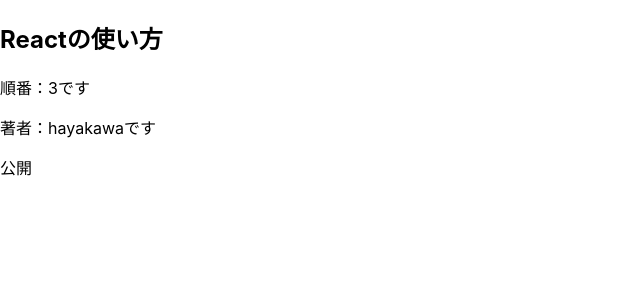
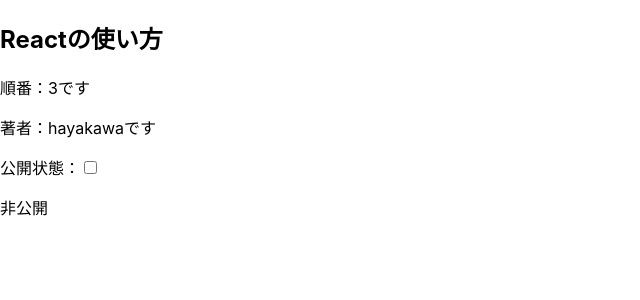
Before and after one commit to w8f/react-first-app, a React (Create React App) app in the folder react-sample/: page / in a window 1280 px wide. Shown: the top 300 px of the page, without its empty margins (0-640 px from the left). Built offline with nearby package versions, Linux system fonts and the light colour scheme.

Commit message:
コンポーネントのstateの設定・取得・変更について学習

```diff
--- a/react-sample/src/Article.jsx
+++ b/react-sample/src/Article.jsx
@@ -19,6 +19,13 @@
       <h2>{props.title}</h2>
       <p>順番：{props.order}です</p>
       <p>著者：{props.author}です</p>
+      <label htmlFor="check">公開状態：</label>
+      <input
+        id="check"
+        type="checkbox"
+        checked={props.isPublished}
+        onClick={() => props.toggle()}
+      ></input>
       <p>{publishState}</p>
     </div>
   );
--- a/react-sample/src/Blog.jsx
+++ b/react-sample/src/Blog.jsx
@@ -5,7 +5,38 @@
 class Blog extends React.Component {
   constructor(props) {
     super(props);
+    /**
+     * stateとは
+     * 1,コンポーネント内で管理する変数
+     * 2,ローカルステートと呼ばれる。
+     * 3,propsとして子コンポーネントに渡せる。
+     */
+
+    /**
+     * ★Stateの設定方法
+     * constructor()内で宣言
+     * オブジェクト型で記述
+     * Stateの中身が変わると、再度レンダリングされる。
+     */
+    this.state = {
+      isPublished: false,
+    };
   }
+
+  /**
+   * ★stateの変更方法
+   * setState()を使う
+   * 関数にラップするのが一般的
+   * setState()内に記述されたstateのみを変更。
+   */
+
+  // 公開状態を反転させる関数
+  togglePublished = () => {
+    this.setState({
+      isPublished: !this.state.isPublished,
+    });
+  };
+
   render() {
     const authorName = "hayakawa";
     return (
@@ -14,8 +45,14 @@
         <Article
           title={"Reactの使い方"}
           order={3}
-          isPublished={true}
+          /**
+           * ★Stateの取得
+           * 同コンポーネント内なら,this.state.key名で取得
+           * 子コンポーネントで参照したい場合は、propsで渡す。
+           */
+          isPublished={this.state.isPublished}
           author={authorName}
+          toggle={() => this.togglePublished()}
         />
       </>
 
```
